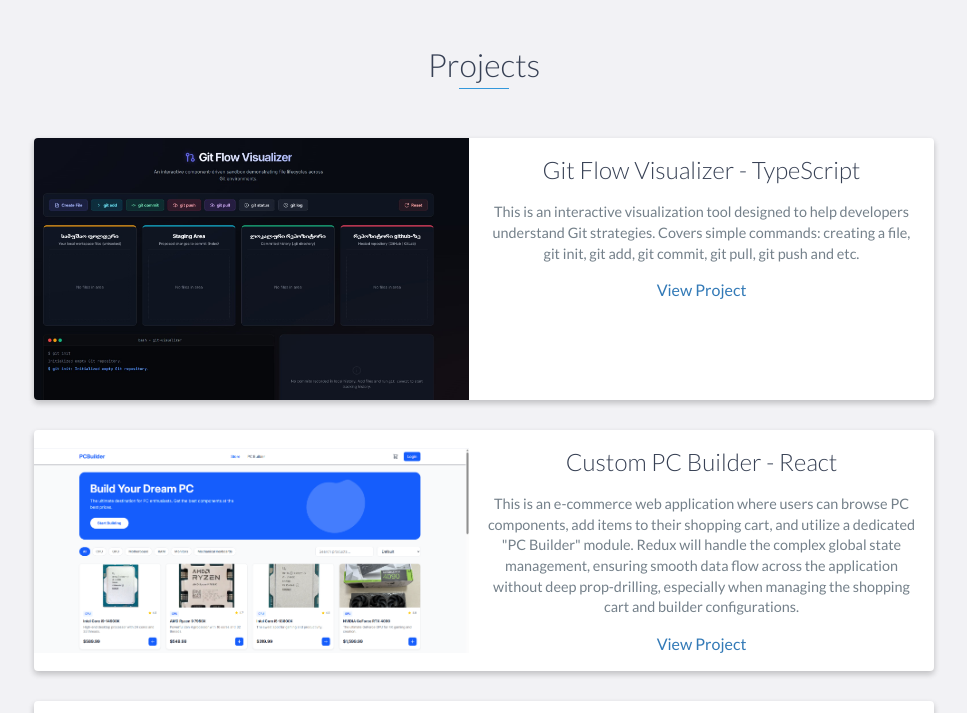
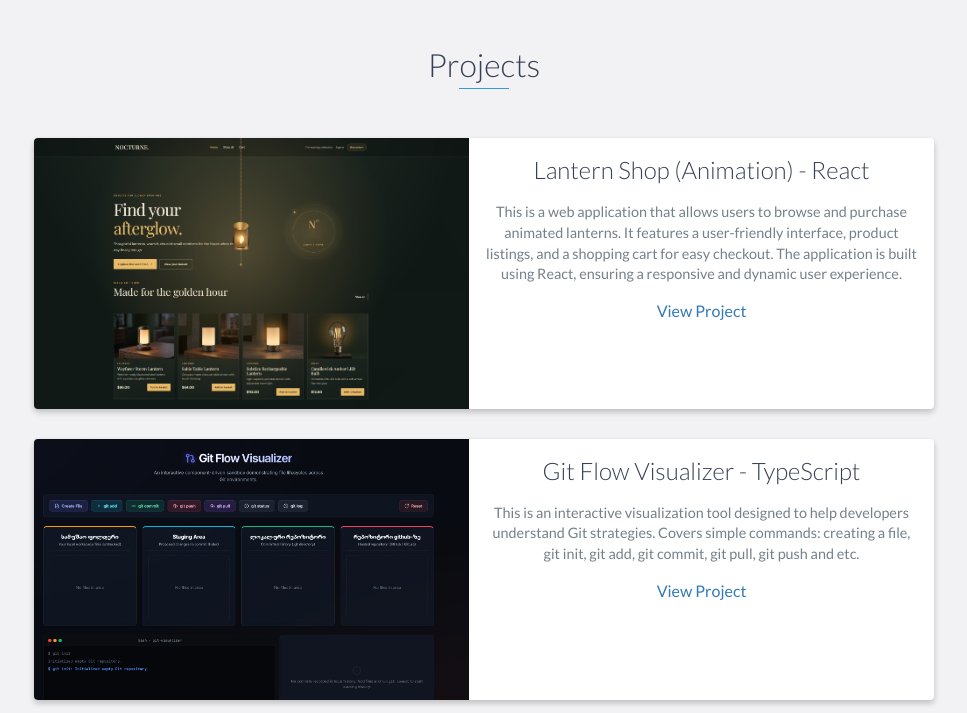
Before and after one commit to Scient1st1/Portfolio, a plain HTML site: page index.html in a window 1280 px wide. Shown: the part 1080-1793 px from the top of the page, without its empty margins (156-1123 px from the left). Drawn offline with nearby package versions, Linux system fonts and the light colour scheme.

Commit message:
added new projects and changed soomethings

```diff
--- a/index.html
+++ b/index.html
@@ -94,6 +94,26 @@
         <div class="row">
           <div class="project shadow-large">
             <div class="project-image">
+              <img src="images/lantern.png" />
+            </div>
+            <!-- End .project-image -->
+            <div class="project-info">
+              <h3>Lantern Shop (Animation) - React</h3>
+              <p>
+                This is a web application that allows users to browse and
+                purchase animated lanterns. It features a user-friendly
+                interface, product listings, and a shopping cart for easy
+                checkout. The application is built using React, ensuring a
+                responsive and dynamic user experience.
+              </p>
+              <a target="_blank" href="https://lanternshop.netlify.app/"
+                >View Project</a
+              >
+            </div>
+            <!-- End .project-info -->
+          </div>
+          <div class="project shadow-large">
+            <div class="project-image">
               <img src="images/gitVisualizer.jpg" />
             </div>
             <!-- End .project-image -->
@@ -167,7 +187,7 @@
             </div>
             <!-- End .project-image -->
             <div class="project-info">
-              <h3>Iveria</h3>
+              <h3>Iveria (Wordpress)</h3>
               <p>
                 JSC "Iveria" is a manufacturer of perfumes and cosmetics. The
                 Georgian Perfume and Cosmetics Factory (PKF) "Iveria" was
@@ -191,7 +211,7 @@
             </div>
             <!-- End .project-image -->
             <div class="project-info">
-              <h3>Other Projects</h3>
+              <h3>Other Projects (Mostly php)</h3>
               <p>Github link of the project codes.</p>
               <a target="_blank" href="https://github.com/Scient1st1/Projects"
                 >View Projects</a
```
Also changed, not shown: images/lantern.png (added).
